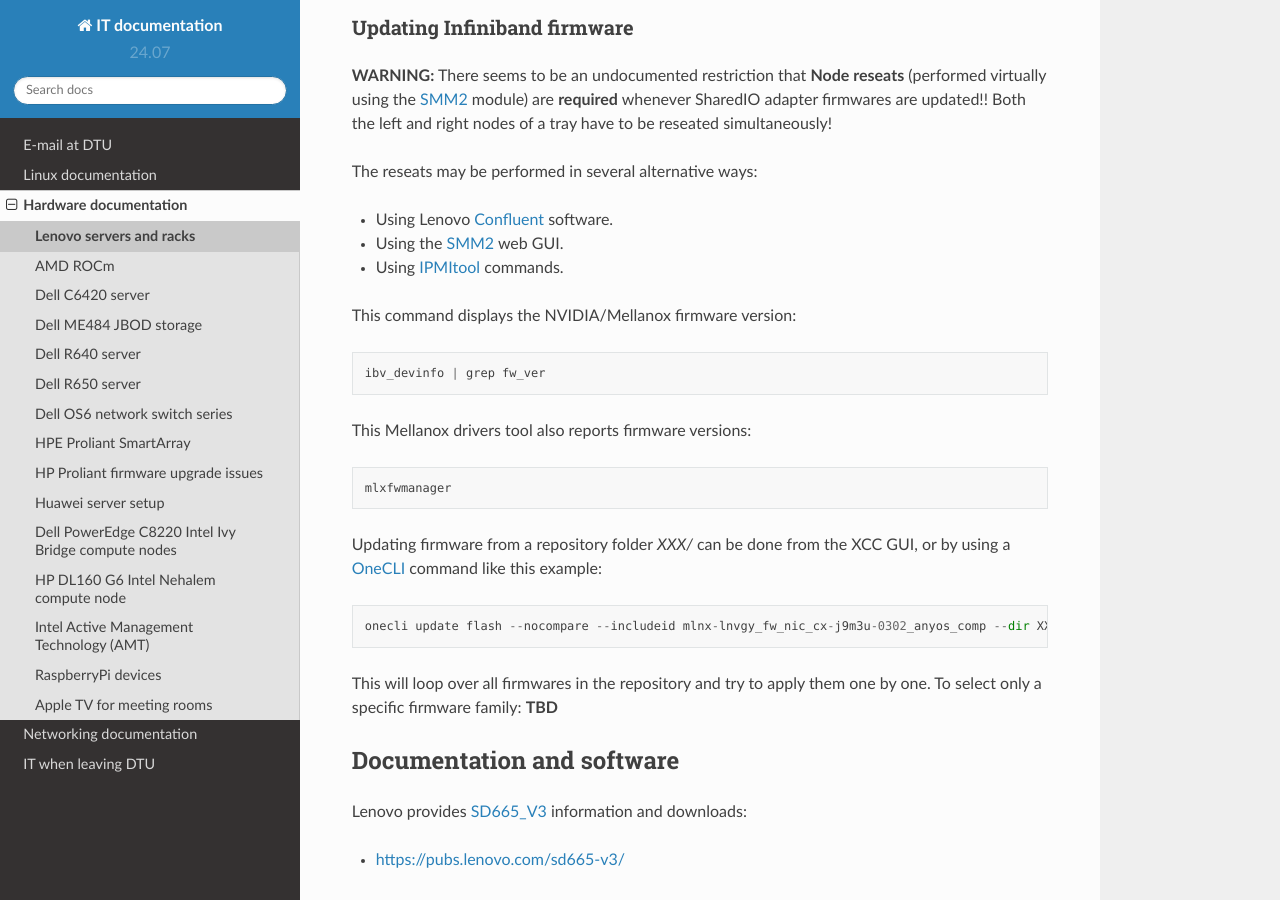
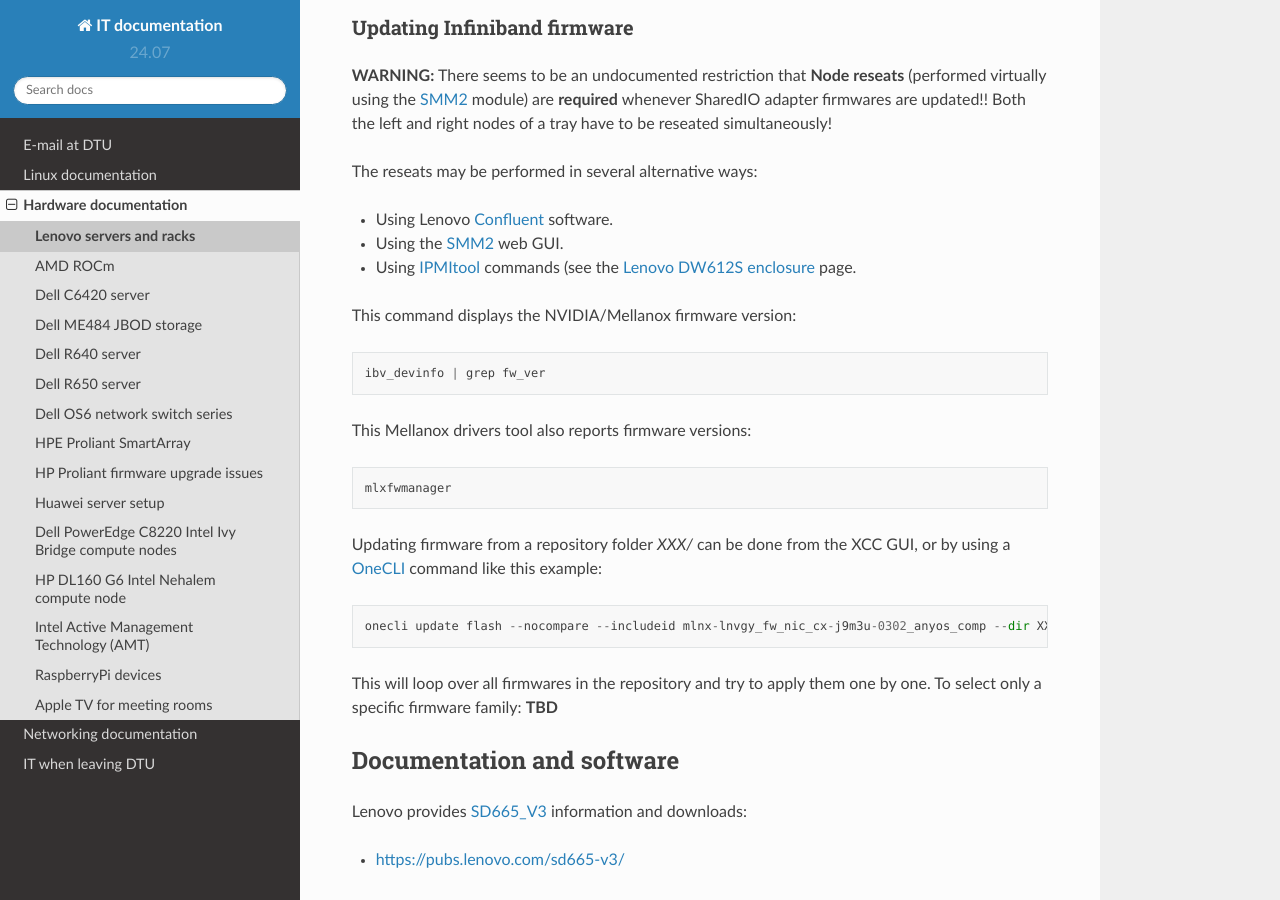
Before and after one commit to OleHolmNielsen/ITwiki, a Sphinx documentation site: the page built from docs/Lenovo_SD665_V3.rst, in a window 1280 px wide and 900 px high, scrolled down 1007 px. Built offline with Sphinx 7.4.7 and the Read the Docs theme 2.0.0, drawn with Linux system fonts in a browser that asks for light colours.

Commit message:
Minor edit

```diff
--- a/docs/Lenovo_SD665_V3.rst
+++ b/docs/Lenovo_SD665_V3.rst
@@ -50,7 +50,7 @@
 
 * Using Lenovo Confluent_ software.
 * Using the SMM2_ web GUI.
-* Using IPMItool_ commands.
+* Using IPMItool_ commands (see the :ref:`Lenovo_DW612S` page.
 
 This command displays the NVIDIA/Mellanox firmware version::
 
```
